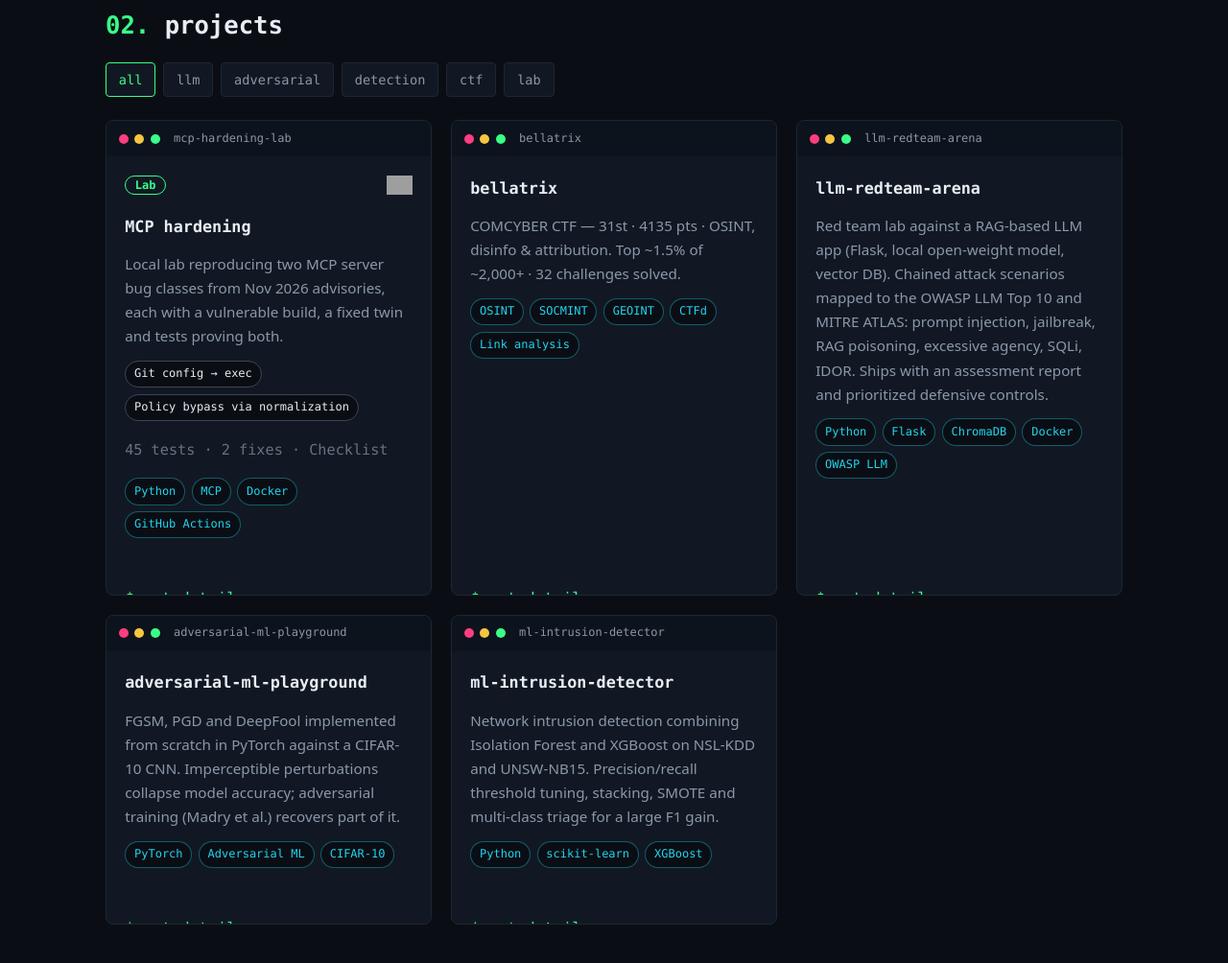
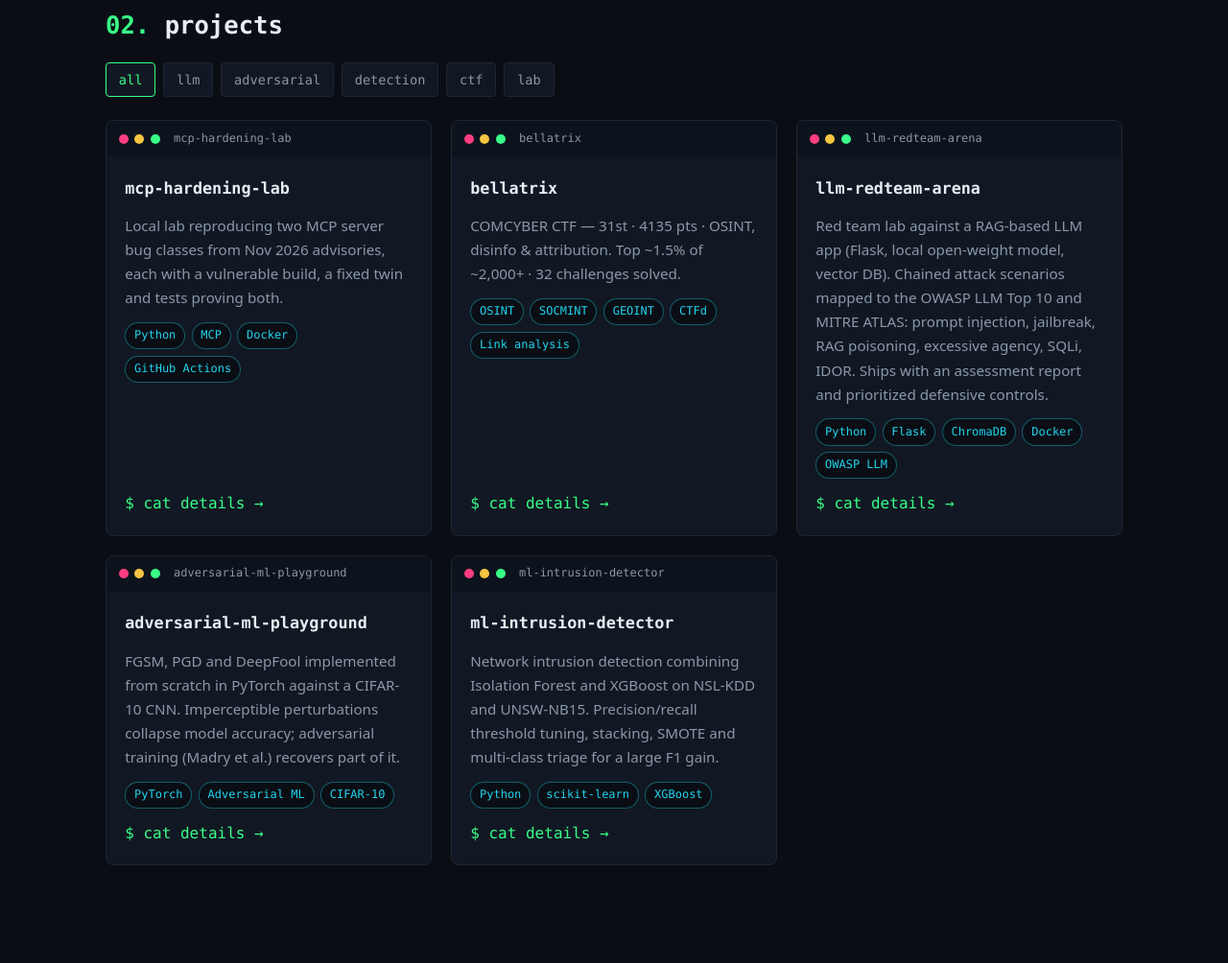
Before and after one commit to sEEcGunter/sEEcGunter.github.io, a plain HTML site: page index.html in a window 1280 px wide. Shown: the part 1060-2064 px from the top of the page at 96% size. Drawn offline with Linux system fonts and the light colour scheme; grey boxes are pictures that could not be loaded.

Commit message:
Homogenize project cards: simplify MCP card, fix clipped details link

```diff
--- a/index.html
+++ b/index.html
@@ -46,11 +46,8 @@
   <div class="grid" id="grid">
     <article class="card" data-cat="lab">
       <div class="bar"><i></i><i></i><i></i><span>mcp-hardening-lab</span></div>
-      <div class="body"><div class="head"><span class="kind">Lab</span><img class="ci" src="https://github.com/sEEcGunter/mcp-hardening-lab/actions/workflows/test.yml/badge.svg" alt="CI status" height="20"></div>
-      <h3>MCP hardening</h3>
+      <div class="body"><h3>mcp-hardening-lab</h3>
       <p>Local lab reproducing two MCP server bug classes from Nov 2026 advisories, each with a vulnerable build, a fixed twin and tests proving both.</p>
-      <ul class="tags bugs"><li>Git config → exec</li><li>Policy bypass via normalization</li></ul>
-      <p class="proof">45 tests · 2 fixes · Checklist</p>
       <ul class="tags"><li>Python</li><li>MCP</li><li>Docker</li><li>GitHub Actions</li></ul>
       <a class="link stretch" href="projects/mcp-hardening-lab.html">$ cat details →</a></div>
     </article>
--- a/style.css
+++ b/style.css
@@ -71,10 +71,7 @@ footer{text-align:center;padding:1.5rem;font-family:var(--mono);color:var(--mu);
 .sub{font-family:var(--mono);font-size:.85rem;opacity:.75;margin:-.5rem 0 1.2rem}
 .skills .tags li{font-size:.8rem;padding:.3rem .7rem}
 .tools > div{background:rgba(0,0,0,.25);border-radius:8px;padding:.9rem}
-.card .head{display:flex;flex-wrap:wrap;align-items:center;justify-content:space-between;gap:.5rem;margin-bottom:.4rem}
-.kind{font:600 .75rem var(--mono);color:var(--g);border:1px solid var(--g);border-radius:999px;padding:.15rem .6rem}
-.ci{display:block;height:20px;width:auto}
-.tags.bugs li{color:inherit;border-color:#3a4656}
-.proof{font:.8rem var(--mono);opacity:.7;margin:.5rem 0}
 .skills > div{background:#0b1118;border:1px solid #1d2633;border-radius:8px;padding:1rem}
 .tags li{background:#0a0e14}
+.card{display:flex;flex-direction:column}
+.body{flex:1;height:auto}
```
